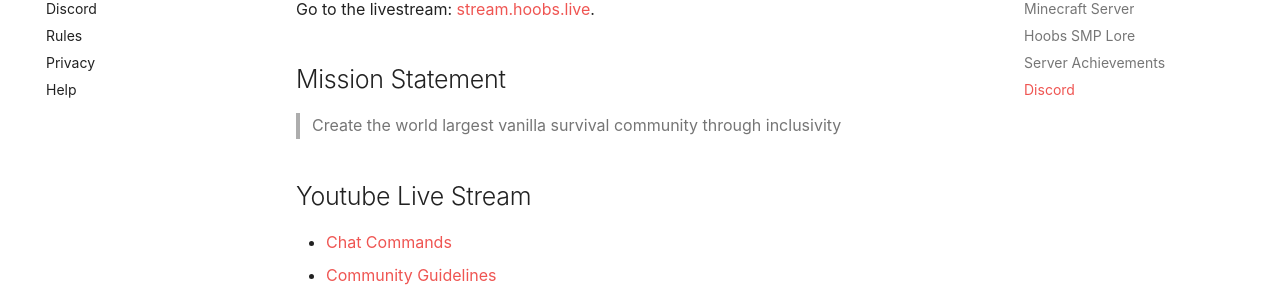
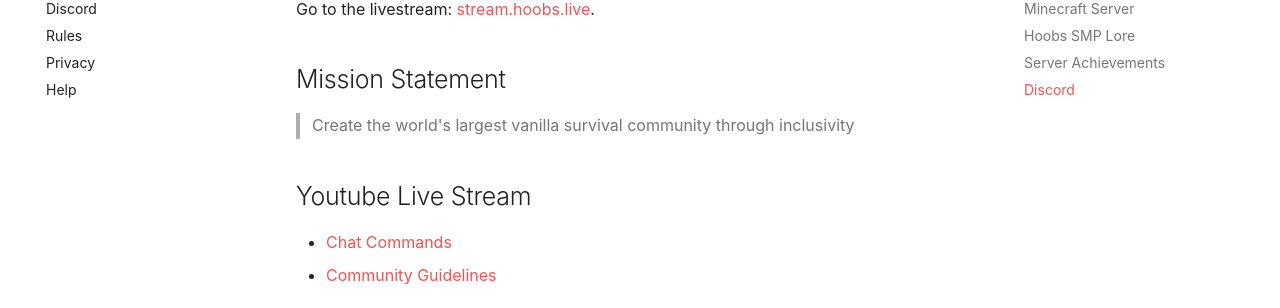
Before and after one commit to cunhar/hoobs-live-docs, an MkDocs documentation site: the page built from docs/index.md, in a window 1280 px wide and 1229 px high. Shown: the part 183-491 px from the top of the window. Built offline with MkDocs 1.6.1 and Material for MkDocs 9.7.7, drawn with Linux system fonts in a browser that asks for light colours.

Commit message:
i cant spellz

```diff
--- a/docs/index.md
+++ b/docs/index.md
@@ -3,7 +3,7 @@
 Go to the livestream: [stream.hoobs.live](https://stream.hoobs.live/).
 
 ## Mission Statement
- > Create the world largest vanilla survival community through inclusivity
+ > Create the world's largest vanilla survival community through inclusivity
 
 ## Youtube Live Stream
 * [Chat Commands](youtube#commands)
```
